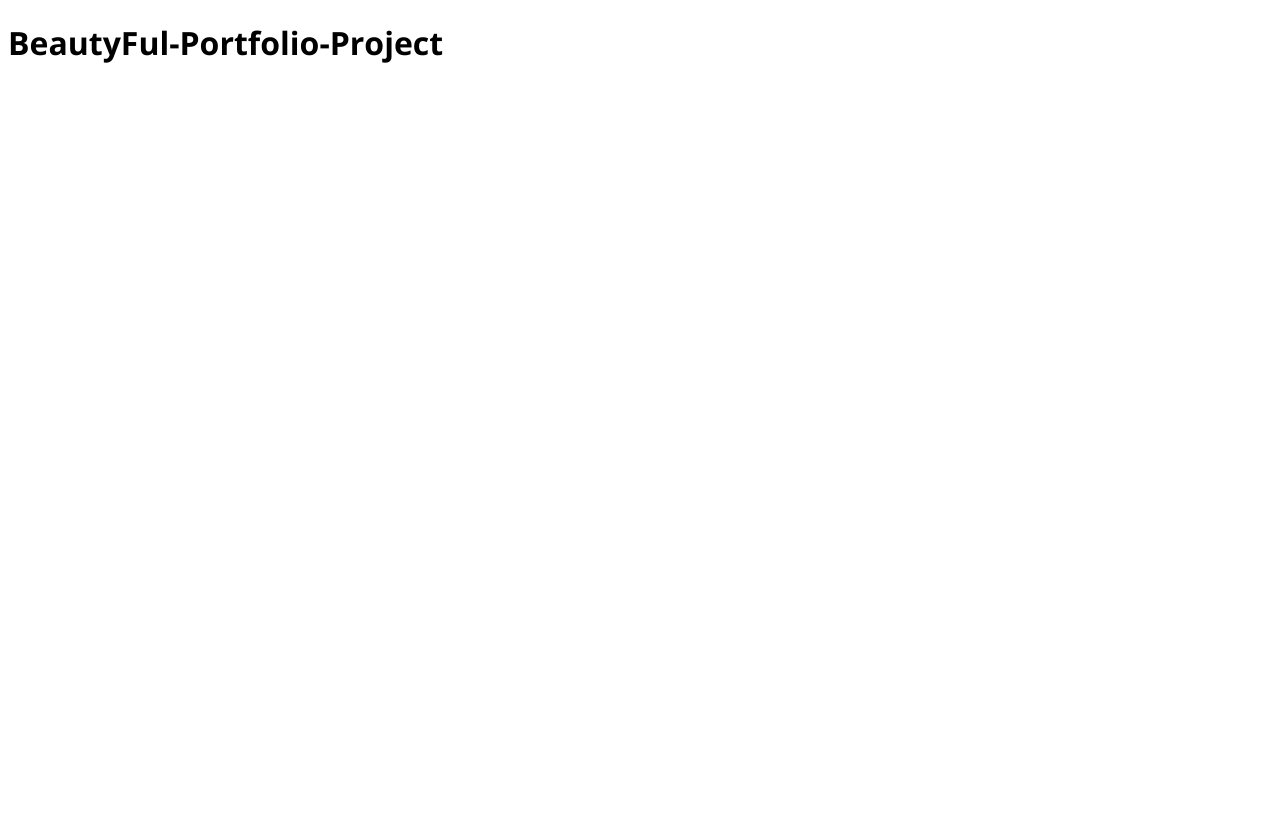
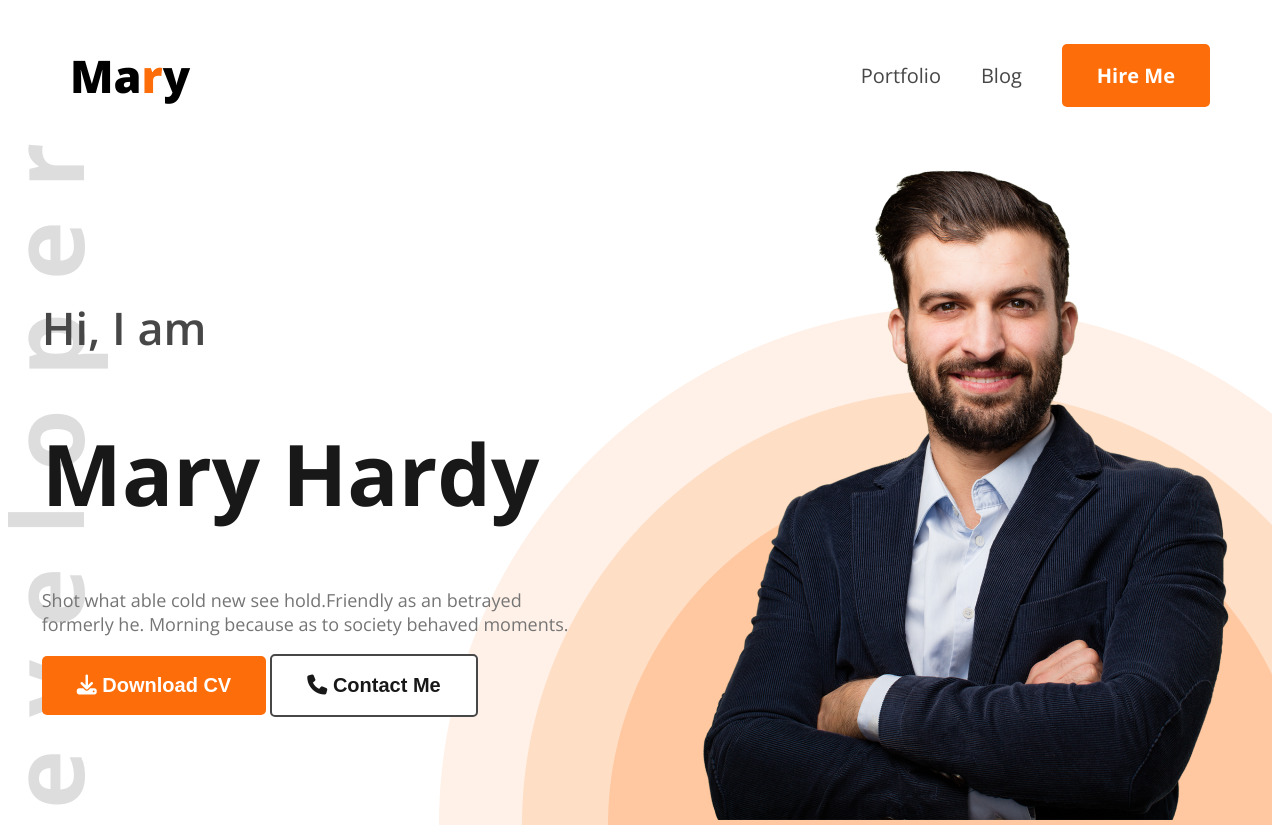
Before and after one commit to Abacus-Soft-BD-Limited/beautiful-portfolio-project, a plain HTML site: page index.html in a window 1280 px wide. Before the commit the page ends 800 px from the top, so only its background shows below. Drawn offline with nearby package versions, Linux system fonts and the light colour scheme.

Commit message:
Header Section Done

```diff
--- a/css/style.css
+++ b/css/style.css
@@ -5,3 +5,96 @@
 	font-style: normal;
 	font-variation-settings: 'wdth' 100;
 }
+
+/* Shared Style */
+
+.btn-primary {
+	padding: 18px 35px;
+	border: none;
+	border-radius: 5px;
+	background-color: #fd6e0a;
+	color: white;
+	font-size: 20px;
+	font-weight: bold;
+	cursor: pointer;
+}
+
+.btn-secondary {
+	padding: 18px 35px;
+	border: 2px solid #474747;
+	border-radius: 5px;
+	background-color: white;
+	color: #181818;
+	font-size: 20px;
+	font-weight: bold;
+	cursor: pointer;
+}
+
+/* Header Style */
+.header {
+	background-color: #fff8f3;
+}
+
+/* Navbar Style */
+.navbar {
+	max-width: 1140px;
+	margin: 0 auto;
+	display: flex;
+	justify-content: space-between;
+	align-items: center;
+}
+
+.nav-list {
+	display: flex;
+	justify-content: space-between;
+	gap: 40px;
+}
+
+ul > li {
+	list-style: none;
+}
+ul li a {
+	text-decoration: none;
+	color: #474747;
+	font-size: 20px;
+}
+
+.logo-text {
+	font-size: 45px;
+	font-weight: 800;
+}
+
+.marry {
+	color: #fd6e0a;
+}
+
+/* Hero Style */
+.hero {
+	display: flex;
+	justify-content: space-around;
+	align-items: center;
+	background-image: url('../images/developer.png'),
+		url('../images/header_bg.png');
+	background-repeat: no-repeat;
+	background-position: top left, bottom right;
+}
+
+.hero-content {
+	max-width: 545px;
+}
+.greetings {
+	font-size: 45px;
+	font-weight: 600;
+	color: #474747;
+}
+
+.hero-heding {
+	font-size: 85px;
+	font-weight: 700;
+	color: #181818;
+}
+
+.hero-description {
+	font-size: 18px;
+	color: #757575;
+}
--- a/index.html
+++ b/index.html
@@ -11,10 +11,59 @@
 			href="https://fonts.googleapis.com/css2?family=Open+Sans:ital,wght@0,300..800;1,300..800&display=swap"
 			rel="stylesheet"
 		/>
+		<!-- Fontawesome CDN -->
+		<link
+			rel="stylesheet"
+			href="https://cdnjs.cloudflare.com/ajax/libs/font-awesome/6.7.2/css/all.min.css"
+			integrity="sha512-Evv84Mr4kqVGRNSgIGL/F/aIDqQb7xQ2vcrdIwxfjThSH8CSR7PBEakCr51Ck+w+/U6swU2Im1vVX0SVk9ABhg=="
+			crossorigin="anonymous"
+			referrerpolicy="no-referrer"
+		/>
 		<!-- My CSS Link -->
 		<link rel="stylesheet" href="./css/style.css" />
 	</head>
 	<body class="open-sans-regular">
-		<h1>BeautyFul-Portfolio-Project</h1>
+		<heder class="header">
+			<nav class="navbar">
+				<div>
+					<h2 class="logo-text">Ma<span class="marry">r</span>y</h2>
+				</div>
+				<div>
+					<ul class="nav-list">
+						<li><a href="">Portfolio</a></li>
+						<li><a href="">Blog</a></li>
+						<li><a class="btn-primary" href="">Hire Me</a></li>
+					</ul>
+				</div>
+			</nav>
+
+			<div class="hero">
+				<!-- Header Content -->
+				<div class="hero-content">
+					<h3 class="greetings">Hi, I am</h3>
+					<h1 class="hero-heding">Mary Hardy</h1>
+					<p class="hero-description">
+						Shot what able cold new see hold.Friendly as an betrayed
+						formerly he. Morning because as to society behaved
+						moments.
+					</p>
+					<div>
+						<button class="btn-primary">
+							<i class="fa-solid fa-download"></i> Download CV
+						</button>
+						<button class="btn-secondary">
+							<i class="fa-solid fa-phone"></i> Contact Me
+						</button>
+					</div>
+				</div>
+				<!-- Hero Image -->
+				<div>
+					<img src="./images/hardy.png" alt="" />
+				</div>
+			</div>
+		</heder>
+		<main></main>
+
+		<footer></footer>
 	</body>
 </html>
```
